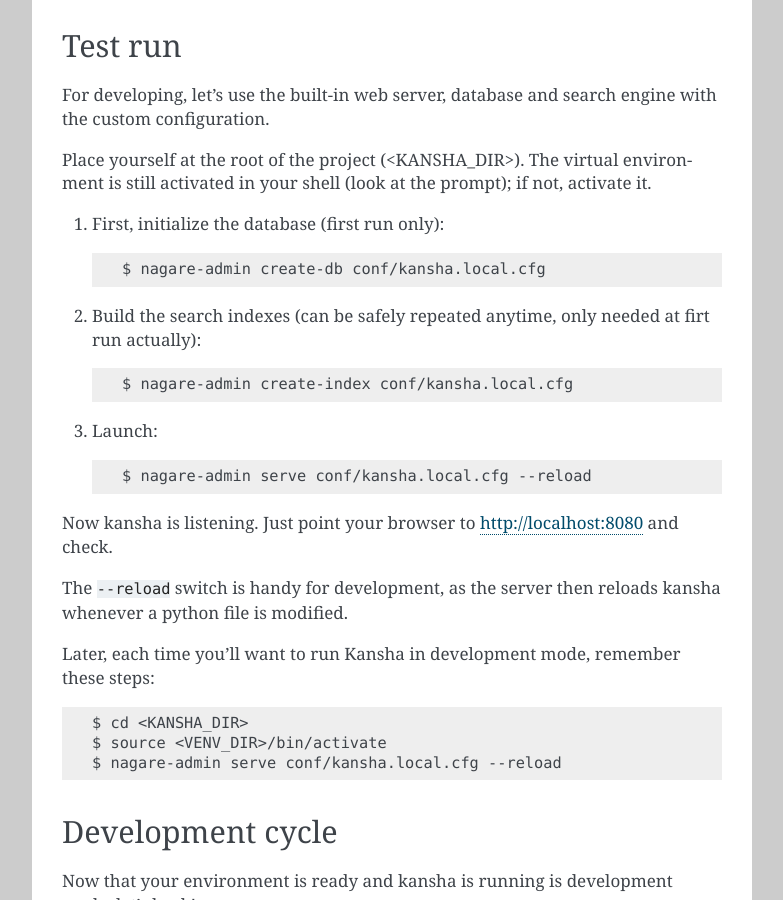
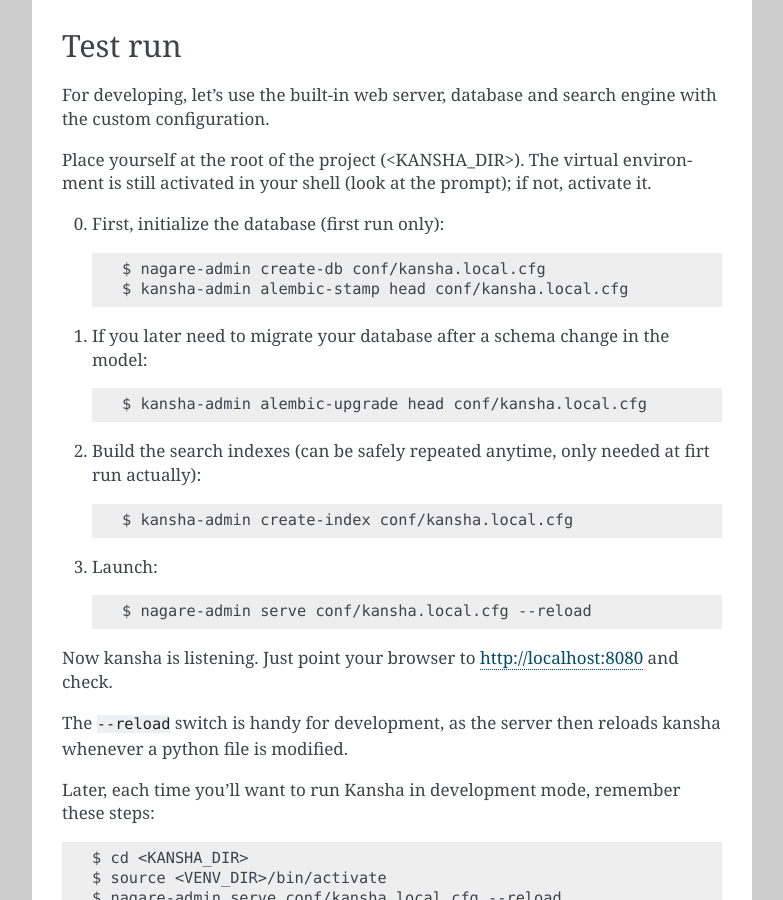
Before and after one commit to Net-ng/kansha, a Sphinx documentation site: the page built from doc/devsetup.rst, in a window 1280 px wide and 900 px high, scrolled down 1845 px. Shown: the whole window, without its empty margins (358-1141 px from the left). Built offline with Sphinx 7.4.7, drawn with Linux system fonts in a browser that asks for light colours.

Commit message:
Migrated custom commands create-index and save-config to kansha-admin. Updated the documentation.

```diff
--- a/doc/Migrate_from_Postgresql_to_Mysql.rst
+++ b/doc/Migrate_from_Postgresql_to_Mysql.rst
@@ -62,7 +62,7 @@
 
 8. Recreate the search index::
 
-    nagare-admin create-index kansha
+    kansha-admin create-index kansha
 
 9. Copy ``assets`` to new location if necessary.
 
--- a/doc/configuration.rst
+++ b/doc/configuration.rst
@@ -101,14 +101,15 @@
 
 For your convenience, you can generate a configuration template into your current directory::
 
-    $ <VENV_DIR>/bin/nagare-admin save-config kansha
+    $ <VENV_DIR>/bin/kansha-admin save-config
 
 The template is ``kansha.cfg``. Edit it as you need. Ensure the folders you set for logs, assets… do exist.
 
 To manage and run Kansha with your own custom configuration::
 
     $ <VENV_DIR>/bin/nagare-admin create-db /path/to/your/kansha.cfg
-    $ <VENV_DIR>/bin/nagare-admin create-index /path/to/your/kansha.cfg
+    $ <VENV_DIR>/bin/kansha-admin alembic-stamp head /path/to/your/kansha.cfg
+    $ <VENV_DIR>/bin/kansha-admin create-index /path/to/your/kansha.cfg
     $ <VENV_DIR>/bin/nagare-admin serve /path/to/your/kansha.cfg
 
 
--- a/doc/contribute.rst
+++ b/doc/contribute.rst
@@ -203,6 +203,8 @@
 
 Write unit tests for internal functions, classes and API (we use :program:`nose`).
 
+If you need to update the data schema, use the integrated alembic commands: :command:`kansha-admin alembic-revision [application]`, :command:`kansha-admin alembic-upgrade [application]`…
+
 Frontend
 """"""""
 
--- a/doc/devsetup.rst
+++ b/doc/devsetup.rst
@@ -83,13 +83,18 @@
 
 Place yourself at the root of the project (<KANSHA_DIR>). The virtual environment is still activated in your shell (look at the prompt); if not, activate it.
 
-1. First, initialize the database (first run only)::
+0. First, initialize the database (first run only)::
 
     $ nagare-admin create-db conf/kansha.local.cfg
+    $ kansha-admin alembic-stamp head conf/kansha.local.cfg
+
+1. If you later need to migrate your database after a schema change in the model::
+
+    $ kansha-admin alembic-upgrade head conf/kansha.local.cfg
 
 2. Build the search indexes (can be safely repeated anytime, only needed at firt run actually)::
 
-    $ nagare-admin create-index conf/kansha.local.cfg
+    $ kansha-admin create-index conf/kansha.local.cfg
 
 3. Launch::
 
--- a/doc/production.rst
+++ b/doc/production.rst
@@ -40,7 +40,7 @@
 
     $ <VENV_DIR>/bin/nagare-admin create-db --no-populate </path/to/your/kansha.cfg>
     $ <VENV_DIR>/bin/kansha-admin alembic-stamp head </path/to/your/kansha.cfg>
-    $ <VENV_DIR>/bin/nagare-admin create-index </path/to/your/kansha.cfg>
+    $ <VENV_DIR>/bin/kansha-admin create-index </path/to/your/kansha.cfg>
 
 When you **first** deploy.
 
@@ -194,7 +194,7 @@
 
     $ <VENV_DIR>/bin/easy_install --upgrade kansha
     $ <VENV_DIR>/bin/kansha-admin alembic-upgrade head </path/to/your/kansha.cfg>
-    $ <VENV_DIR>/bin/nagare-admin create-index </path/to/your/kansha.cfg>
+    $ <VENV_DIR>/bin/kansha-admin create-index </path/to/your/kansha.cfg>
 
 Or, if you want a specific version instead of the latest release (replace X, Y and Z with the actual numbers)::
 
--- a/doc/quickstart.rst
+++ b/doc/quickstart.rst
@@ -108,7 +108,7 @@
 
 2. Build the search indexes (can be safely repeated anytime)::
 
-    $ nagare-admin create-index kansha
+    $ kansha-admin create-index
 
 3. Launch::
 
@@ -125,5 +125,6 @@
 
     $ easy_install --upgrade kansha
     $ kansha-admin alembic-upgrade head
+    $ kansha-admin create-index
 
 And then restart.
--- a/setup.py
+++ b/setup.py
@@ -60,12 +60,11 @@
       alembic-revision = kansha.alembic.admin:AlembicRevisionCommand
       alembic-stamp = kansha.alembic.admin:AlembicStampCommand
       alembic-upgrade = kansha.alembic.admin:AlembicUpgradeCommand
+      create-index = kansha.batch.create_index:ReIndex
+      save-config = kansha.batch.save_config:SaveConfig
 
       [nagare.applications]
       kansha = kansha.app:app
-      [nagare.commands]
-      create-index = kansha.batch.create_index:ReIndex
-      save-config = kansha.batch.save_config:SaveConfig
       [search.engines]
       dummy = kansha.services.search.dummyengine:DummySearchEngine
       sqlite = kansha.services.search.sqliteengine:SQLiteFTSEngine
```
Also changed, not shown: 2 other files.
